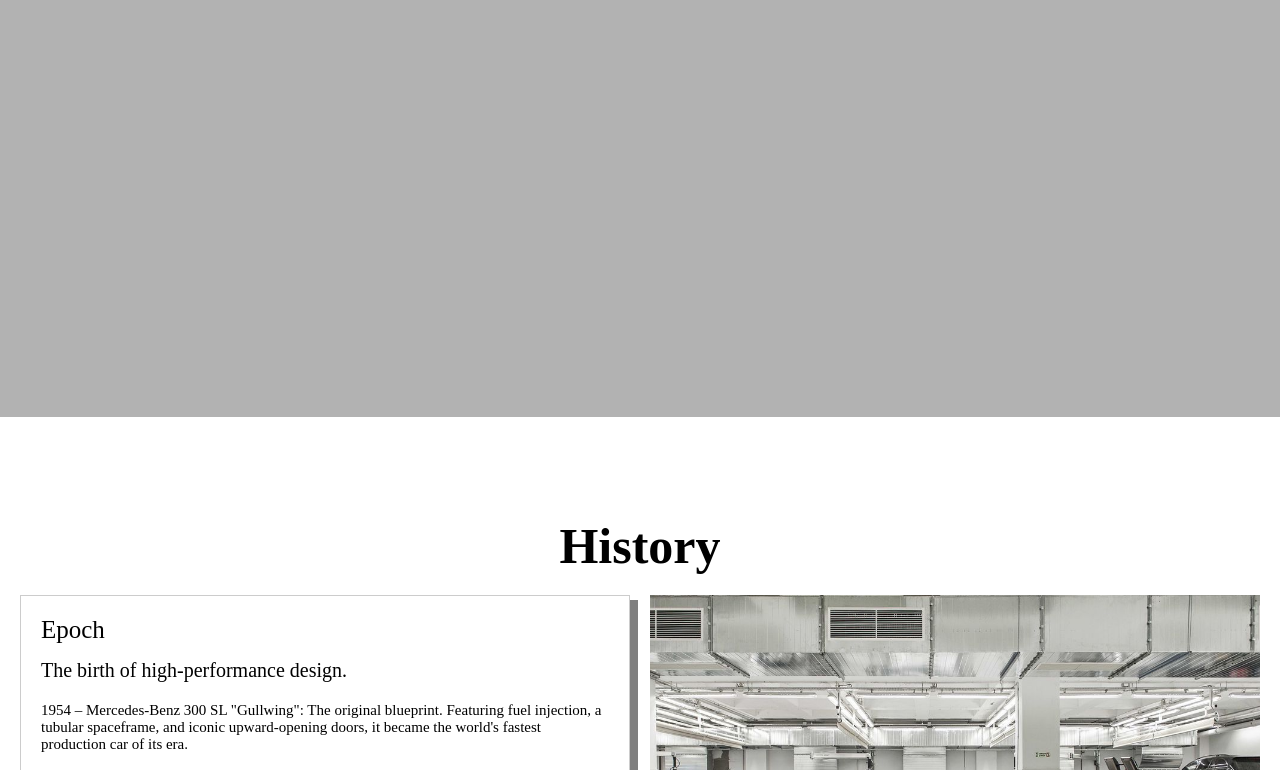
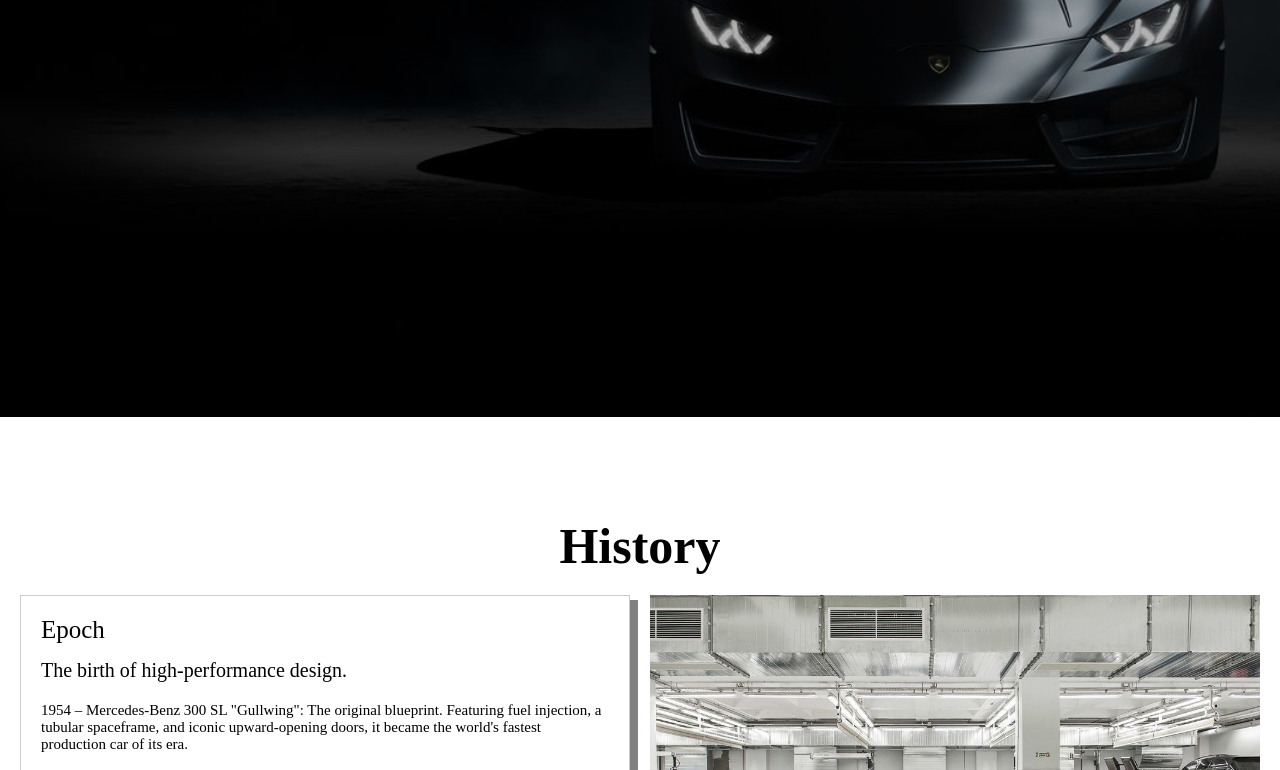
Before and after one commit to kriscavendalmacio-hash/practice-responsve-webiste, a plain HTML site: page index.html in a window 1280 px wide. Shown: the part 383-1153 px from the top of the page. Drawn offline with Linux system fonts and the light colour scheme; the site is published under a folder, as on GitHub Pages, so addresses that start at the root find nothing; a web font is replaced by a local one.

Commit message:
Update style.css

```diff
--- a/style.css
+++ b/style.css
@@ -69,7 +69,7 @@
     width: 100%;
     min-height: 100dvh;
 
-    background-image: linear-gradient(rgba(0,0,0,0.3), rgba(0,0,0,0.3)), url('/lambhorghini_picture/lambhorghini background0464a3faaff67ee099811a65e48c4883.jpg');
+    background-image: linear-gradient(rgba(0,0,0,0.3), rgba(0,0,0,0.3)), url('lambhorghini_picture/lambhorghini background0464a3faaff67ee099811a65e48c4883.jpg');
     background-repeat: no-repeat;
     background-size: cover;
     background-position: center;
```
